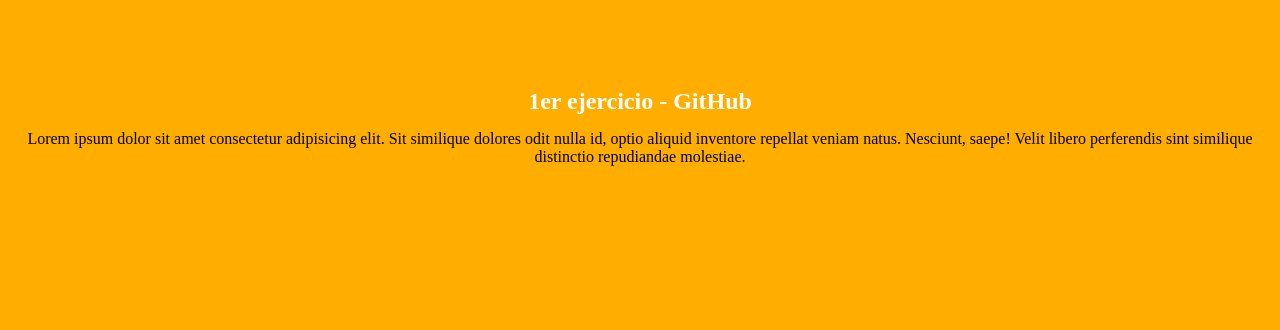
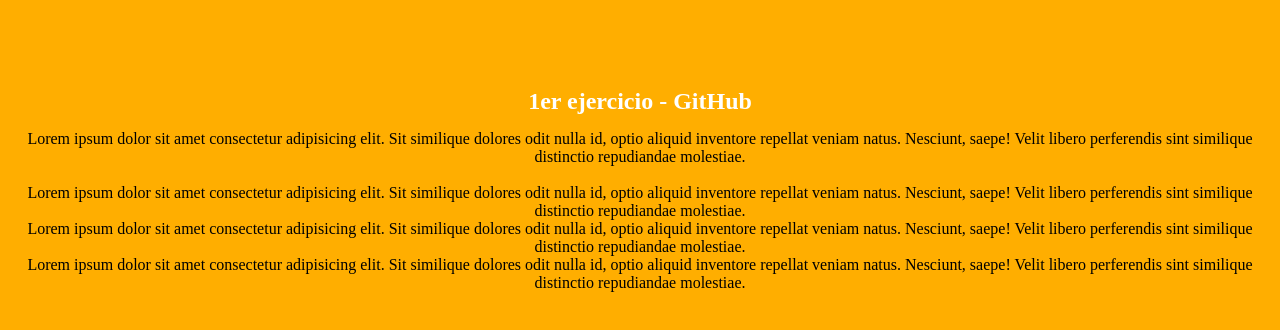
Before and after one commit to mokana33/PRY.HOLA_MUNDO2, a plain HTML site: page index.html in a window 1280 px wide. Shown: the part 100-430 px from the top of the page. Drawn offline with Linux system fonts and the light colour scheme.

Commit message:
02.11_holaMundo_mins

```diff
--- a/index.html
+++ b/index.html
@@ -34,6 +34,17 @@
             <div style="text-align: center;">
                 <h2 style="padding-bottom: 15px;">1er ejercicio - GitHub</h2>
                 <p>Lorem ipsum dolor sit amet consectetur adipisicing elit. Sit similique dolores odit nulla id, optio aliquid inventore repellat veniam natus. Nesciunt, saepe! Velit libero perferendis sint similique distinctio repudiandae molestiae.</p>
+                <br>
+
+                <p>Lorem ipsum dolor sit amet consectetur adipisicing elit. Sit similique dolores odit nulla id, optio aliquid inventore repellat veniam natus. Nesciunt, saepe! Velit libero perferendis sint similique distinctio repudiandae molestiae.</p>
+
+
+                <p>Lorem ipsum dolor sit amet consectetur adipisicing elit. Sit similique dolores odit nulla id, optio aliquid inventore repellat veniam natus. Nesciunt, saepe! Velit libero perferendis sint similique distinctio repudiandae molestiae.</p>
+
+
+                <p>Lorem ipsum dolor sit amet consectetur adipisicing elit. Sit similique dolores odit nulla id, optio aliquid inventore repellat veniam natus. Nesciunt, saepe! Velit libero perferendis sint similique distinctio repudiandae molestiae.</p>
+
+
             </div>
 
         </main>
```
